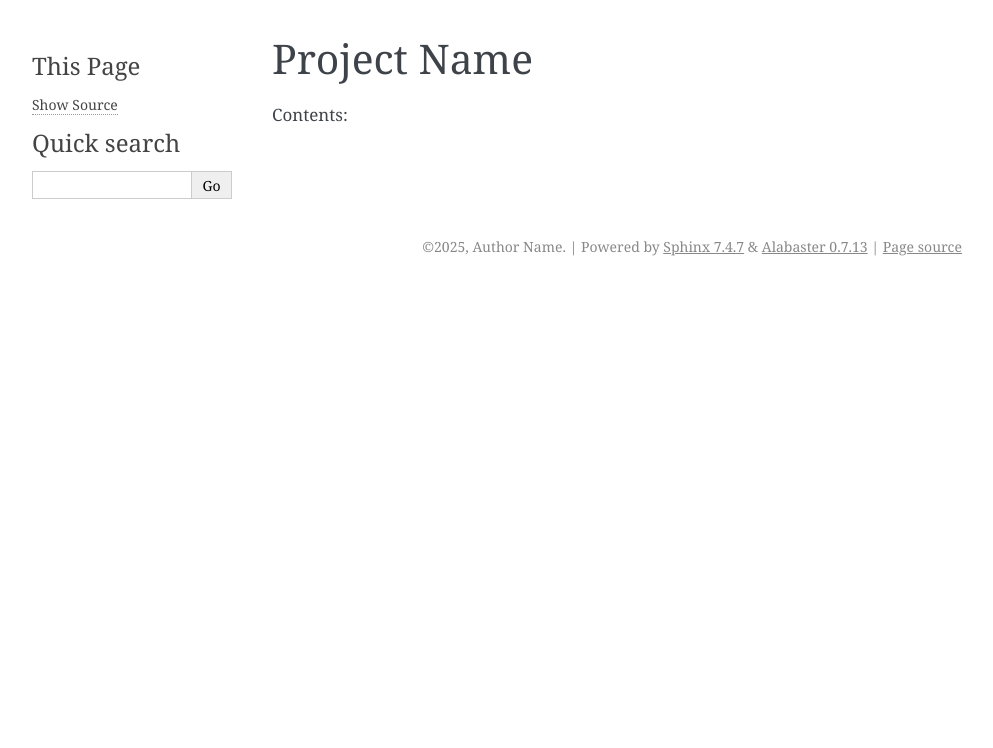
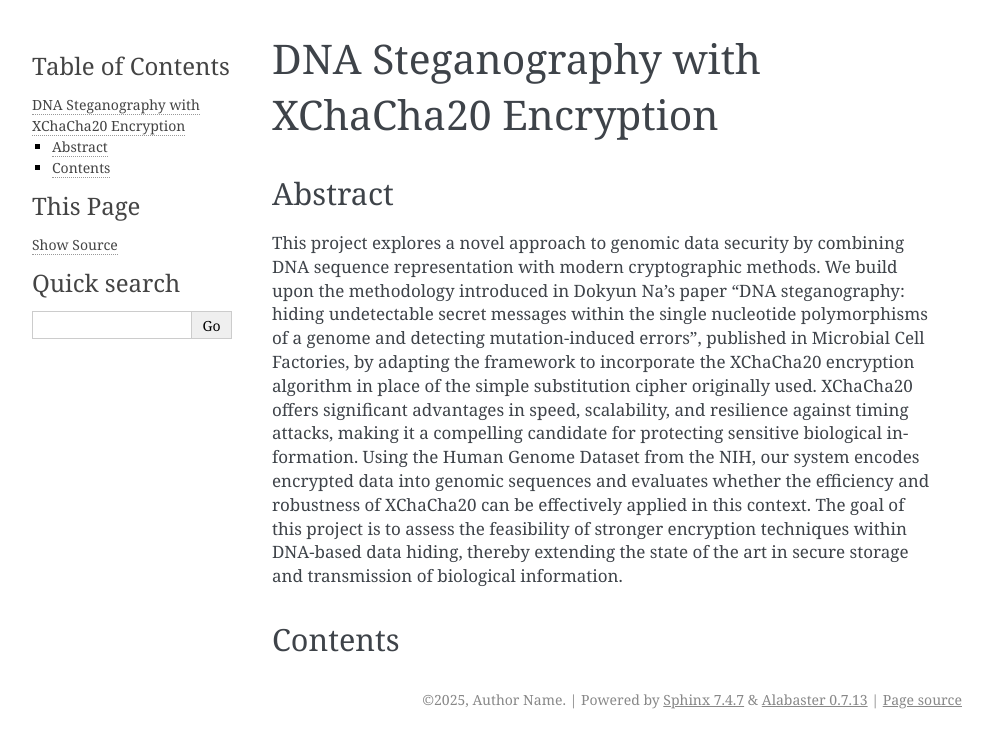
Before and after one commit to cleonorris02/cse6010-project, a Sphinx documentation site: the page built from docs/index.rst, in a window 1280 px wide. Shown: the top 748 px of the page, without its empty margins (148-1141 px from the left). Built offline with Sphinx 7.4.7, drawn with Linux system fonts in a browser that asks for light colours.

Commit message:
Add abstract to ReadTheDocs documentation
Co-authored-by: yuetszfan <142004729+yuetszfan@users.noreply.github.com>

```diff
--- a/docs/index.rst
+++ b/docs/index.rst
@@ -1,9 +1,15 @@
 .. Project documentation master file
 
-Project Name
-============
+DNA Steganography with XChaCha20 Encryption
+============================================
 
-Contents:
+Abstract
+--------
+
+This project explores a novel approach to genomic data security by combining DNA sequence representation with modern cryptographic methods. We build upon the methodology introduced in Dokyun Na's paper "DNA steganography: hiding undetectable secret messages within the single nucleotide polymorphisms of a genome and detecting mutation-induced errors", published in Microbial Cell Factories, by adapting the framework to incorporate the XChaCha20 encryption algorithm in place of the simple substitution cipher originally used. XChaCha20 offers significant advantages in speed, scalability, and resilience against timing attacks, making it a compelling candidate for protecting sensitive biological information. Using the Human Genome Dataset from the NIH, our system encodes encrypted data into genomic sequences and evaluates whether the efficiency and robustness of XChaCha20 can be effectively applied in this context. The goal of this project is to assess the feasibility of stronger encryption techniques within DNA-based data hiding, thereby extending the state of the art in secure storage and transmission of biological information.
+
+Contents
+--------
 
 .. toctree::
    :maxdepth: 2
```
Also changed, not shown: 1 other file.
